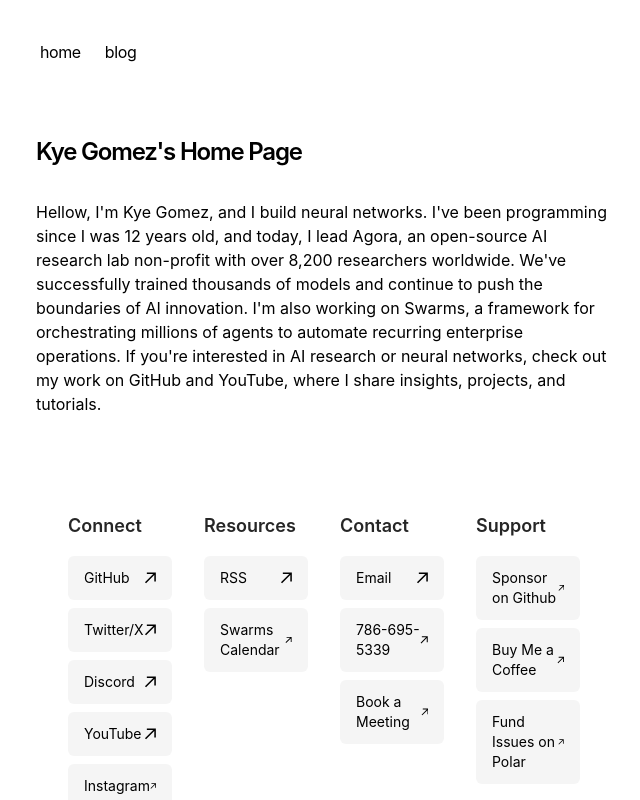
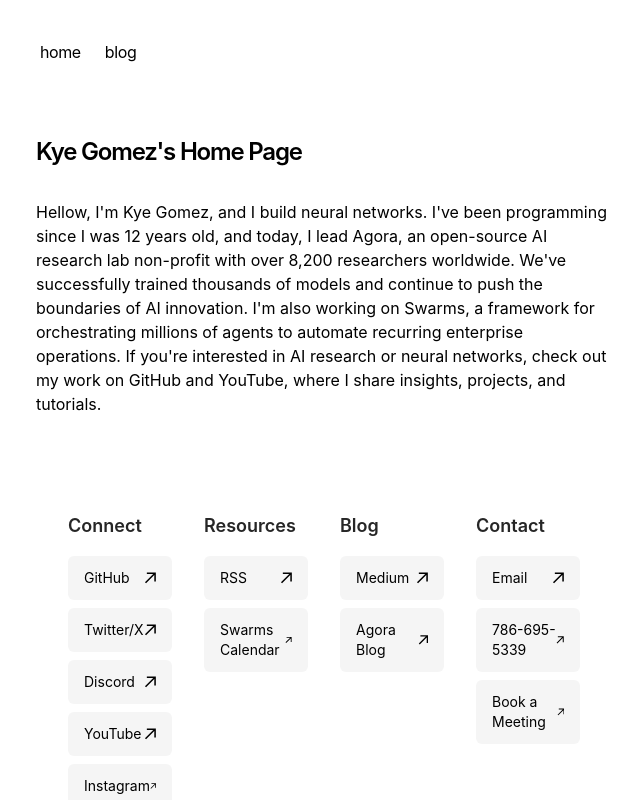
Before and after one commit to kyegomez/kyegomez-com, a Next.js app: page / in a window 1280 px wide. Shown: the top 800 px of the page, without its empty margins (316-956 px from the left). Built offline with nearby package versions, Linux system fonts and the light colour scheme.

Commit message:
[CLEANUP]

```diff
--- a/app/components/footer.tsx
+++ b/app/components/footer.tsx
@@ -54,6 +54,11 @@ export default function Footer() {
           <LinkButton href="https://lu.ma/swarms_calendar" text="Swarms Calendar" />
         </CategorySection>
 
+        <CategorySection title="Blog">
+          <LinkButton href="https://medium.com/@kyeg" text="Medium" />
+          <LinkButton href="https://agoralab.ai" text="Agora Blog" />
+        </CategorySection>
+
         <CategorySection title="Contact">
           <LinkButton href="mailto:kye@kyegomez.com" text="Email" />
           <LinkButton href="tel:+17866955339" text="786-695-5339" />
```
